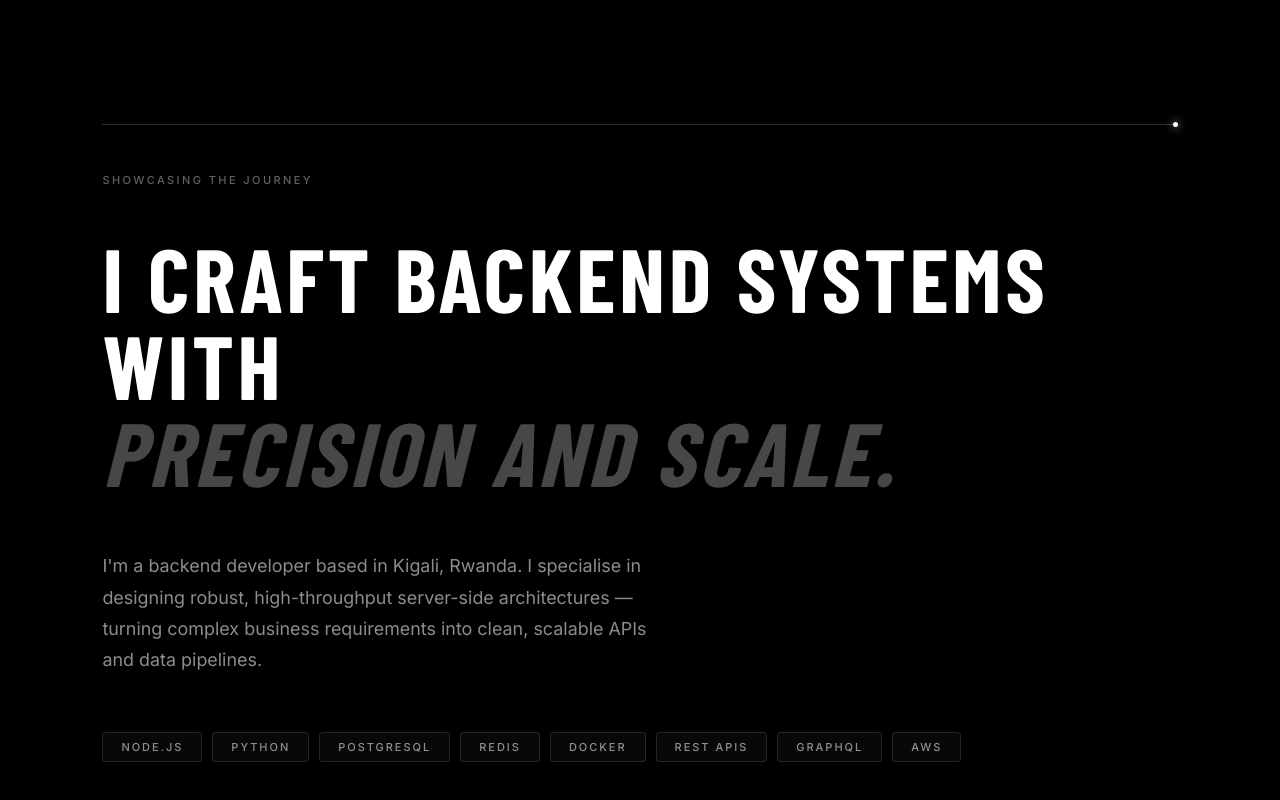
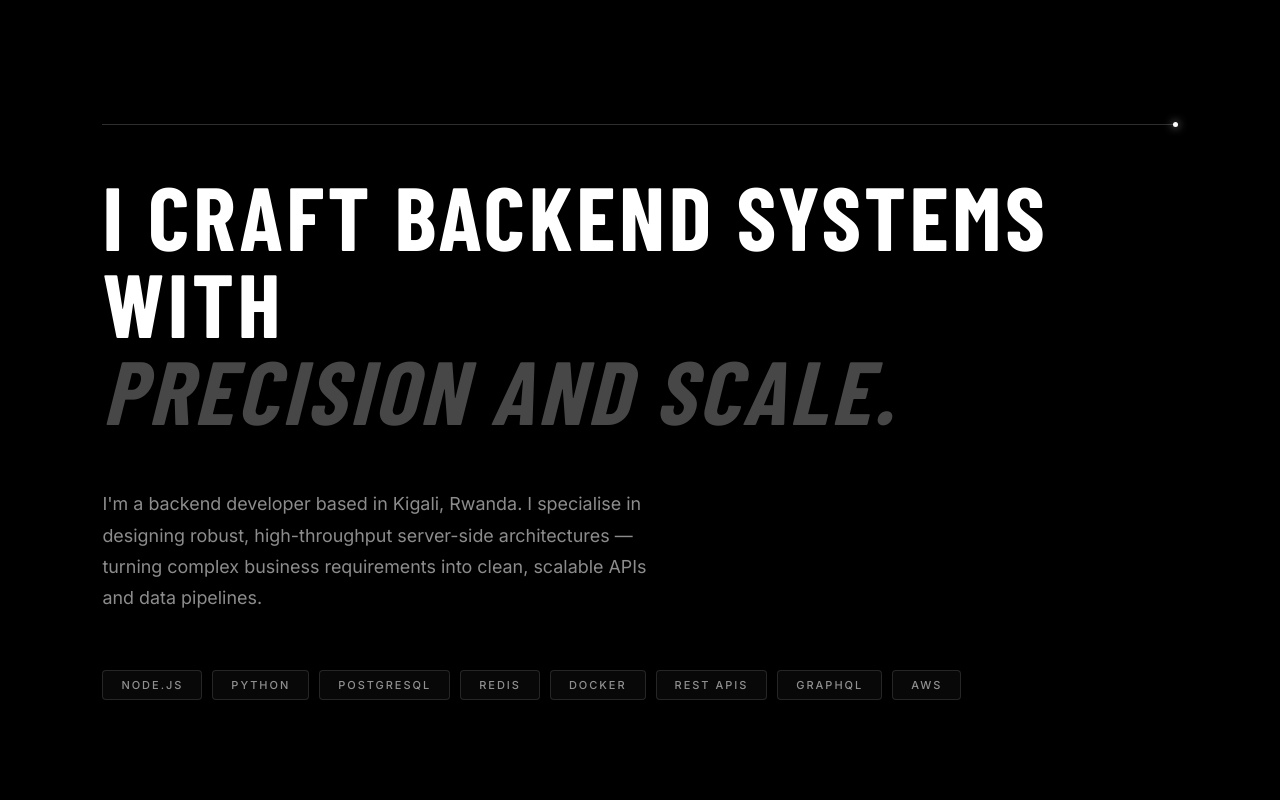
Before and after one commit to Sonia-93/portfolio, a Next.js app: page /about in a window 1280 px wide. Shown: the part 4796-5596 px from the top of the page. Built offline with nearby package versions, Linux system fonts and the light colour scheme; a web font is replaced by a local one.

Commit message:
new changes

```diff
--- a/src/components/AboutSection.tsx
+++ b/src/components/AboutSection.tsx
@@ -50,16 +50,6 @@ export default function AboutSection() {
           transition={{ duration: 0.4, delay: 0.9 }}
         />
       </div>
-
-      {/* ── Overline label ── */}
-      <motion.p
-        className={styles.overline}
-        initial={{ opacity: 0, y: 16 }}
-        animate={inView ? { opacity: 1, y: 0 } : {}}
-        transition={{ duration: 0.7, delay: 0.3, ease: "easeOut" }}
-      >
-        Showcasing the journey
-      </motion.p>
 
       {/* ── Main headline block ── */}
       <div className={styles.headlineBlock}>
```
